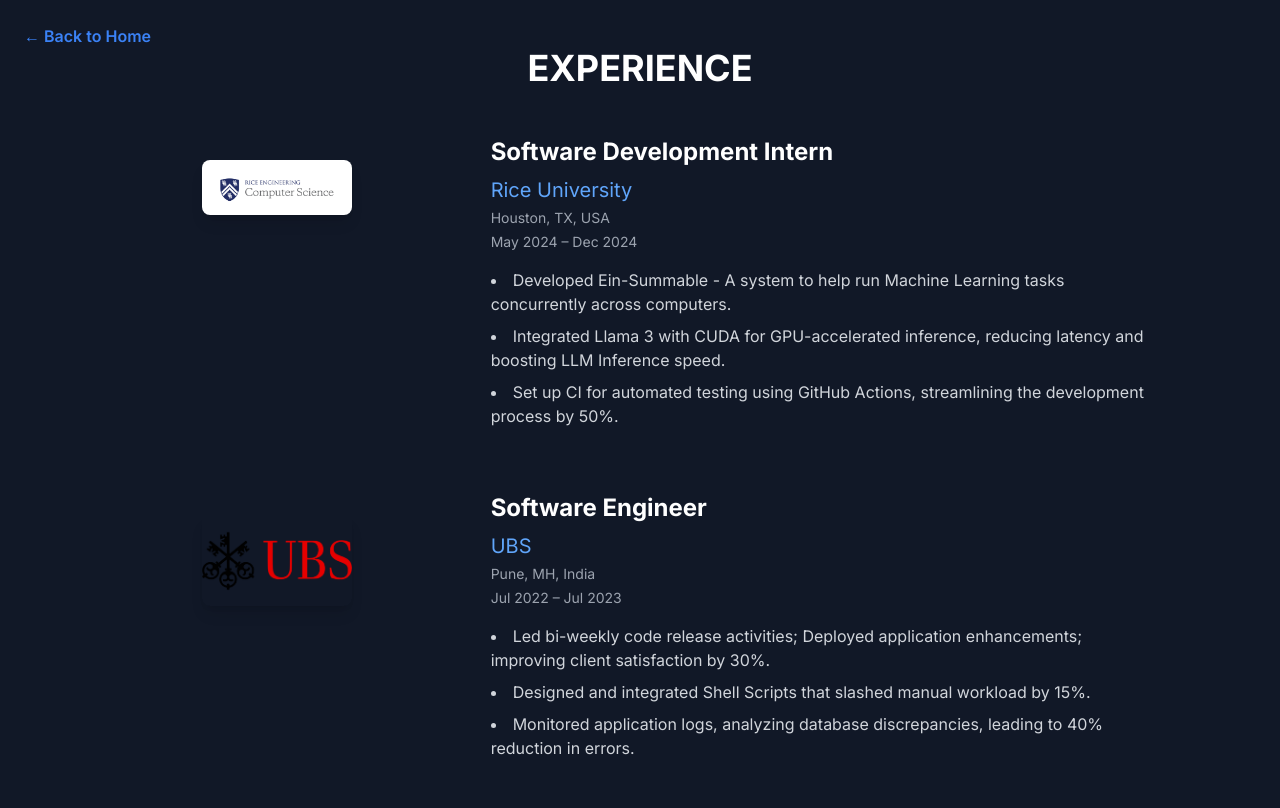
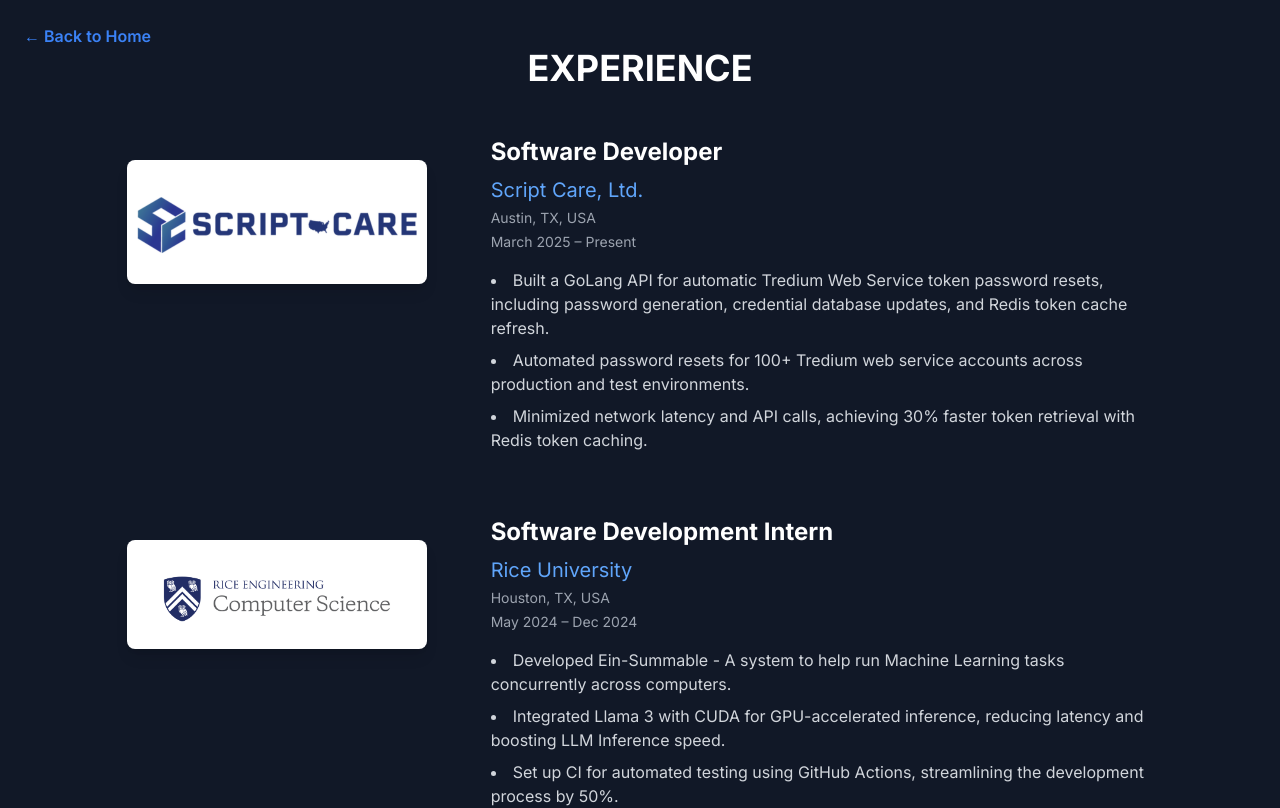
Before and after one commit to joymohanty8999/portfolio-website, a Next.js app: page /experience in a window 1280 px wide. Shown: the top 808 px of the page. Built offline with nearby package versions, Linux system fonts and the light colour scheme.

Commit message:
Updating About me and Experience

```diff
--- a/src/app/components/AboutSection.jsx
+++ b/src/app/components/AboutSection.jsx
@@ -19,13 +19,19 @@
                     <br />
 
                     <p className="text-base lg:text-lg">
-                        My name is Joseph Anurag Mohanty. I am currently pursuing my Masters in Computer Science at <a href="https://www.rice.edu" target="_blank" className="text-blue-500 hover:text-blue-700">Rice University</a>, with a Bachelor’s degree in Computer Science Engineering from <a href="https://www.manipal.edu/mit.html" target="_blank" className="text-blue-500 hover:text-blue-700">Manipal Institute of Technology</a>. I am specializing in the field of Data Science and Machine Learning. With a strong foundation in software development and a keen interest in emerging technologies, I have continually sought out opportunities to apply my skills to real-world challenges.
+                        My name is Joseph Anurag Mohanty. I graduated with my Master's in Computer Science at <a href="https://www.rice.edu" target="_blank" className="text-blue-500 hover:text-blue-700">Rice University</a>, with a Bachelor’s degree in Computer Science Engineering from <a href="https://www.manipal.edu/mit.html" target="_blank" className="text-blue-500 hover:text-blue-700">Manipal Institute of Technology</a>. I am specializing in the field of Data Science and Machine Learning. With a strong foundation in software development and a keen interest in emerging technologies, I have continually sought out opportunities to apply my skills to real-world challenges.
                     </p>
 
                     <br />
 
                     <p className="text-base lg:text-lg">
-                        Currently, I am working as a Research Assistant under <a href="https://www.cs.rice.edu/~cmj4/" target="_blank" className="text-blue-500 hover:text-blue-700">Professor Chris Jermaine</a>. We are working on a Machine Learning system - Einsummable - that automatically distributes ML compute graphs across clusters of CPU or GPU machines. It is based on the idea that tensors are relations mapping positions to values and all operations are therefore relational. The benefit of treating ML compute graphs as relational queries is that they can be easily reasoned and optimized over.
+                        I am currently working as a Software Developer at Script Care, Ltd., where I focus on backend automation and system efficiency. I built a GoLang-based API to automate token password resets for over 100 Tredium Web Service accounts, incorporating password generation, credential management, and Redis token cache refresh. This automation led to a 30% improvement in token retrieval speed and significantly reduced manual intervention.
+                    </p>
+
+                    <br />
+
+                    <p className="text-base lg:text-lg">
+                        I worked as a Research Assistant under <a href="https://www.cs.rice.edu/~cmj4/" target="_blank" className="text-blue-500 hover:text-blue-700">Professor Chris Jermaine</a>. We worked on a Machine Learning system - Einsummable - that automatically distributes ML compute graphs across clusters of CPU or GPU machines. It is based on the idea that tensors are relations mapping positions to values and all operations are therefore relational. The benefit of treating ML compute graphs as relational queries is that they can be easily reasoned and optimized over.
                     </p>
 
                     <br />
--- a/src/app/experience/page.jsx
+++ b/src/app/experience/page.jsx
@@ -4,6 +4,20 @@
 import Image from "next/image";
 
 const experiences = [
+
+  {
+    title: "Software Developer",
+    company: "Script Care, Ltd.",
+    location: "Austin, TX, USA",
+    duration: "March 2025 – Present",
+    logo: "/logos/Script-Care-Logo-Square.png",
+    details: [
+      "Built a GoLang API for automatic Tredium Web Service token password resets, including password generation, credential database updates, and Redis token cache refresh.",
+      "Automated password resets for 100+ Tredium web service accounts across production and test environments.",
+      "Minimized network latency and API calls, achieving 30% faster token retrieval with Redis token caching.",
+    ],
+  },
+
   {
     title: "Software Development Intern",
     company: "Rice University",
@@ -112,9 +126,9 @@
               <Image
                 src={exp.logo}
                 alt={`${exp.company} logo`}
-                width={150}
-                height={150}
-                className="rounded-lg shadow-lg"
+                width={300}
+                height={300}
+                className="object-contain rounded-lg shadow-lg"
               />
             </div>
             <div className="lg:w-2/3 px-8">
```
Also changed, not shown: public/logos/Script-Care-Logo-Square.png (added).
